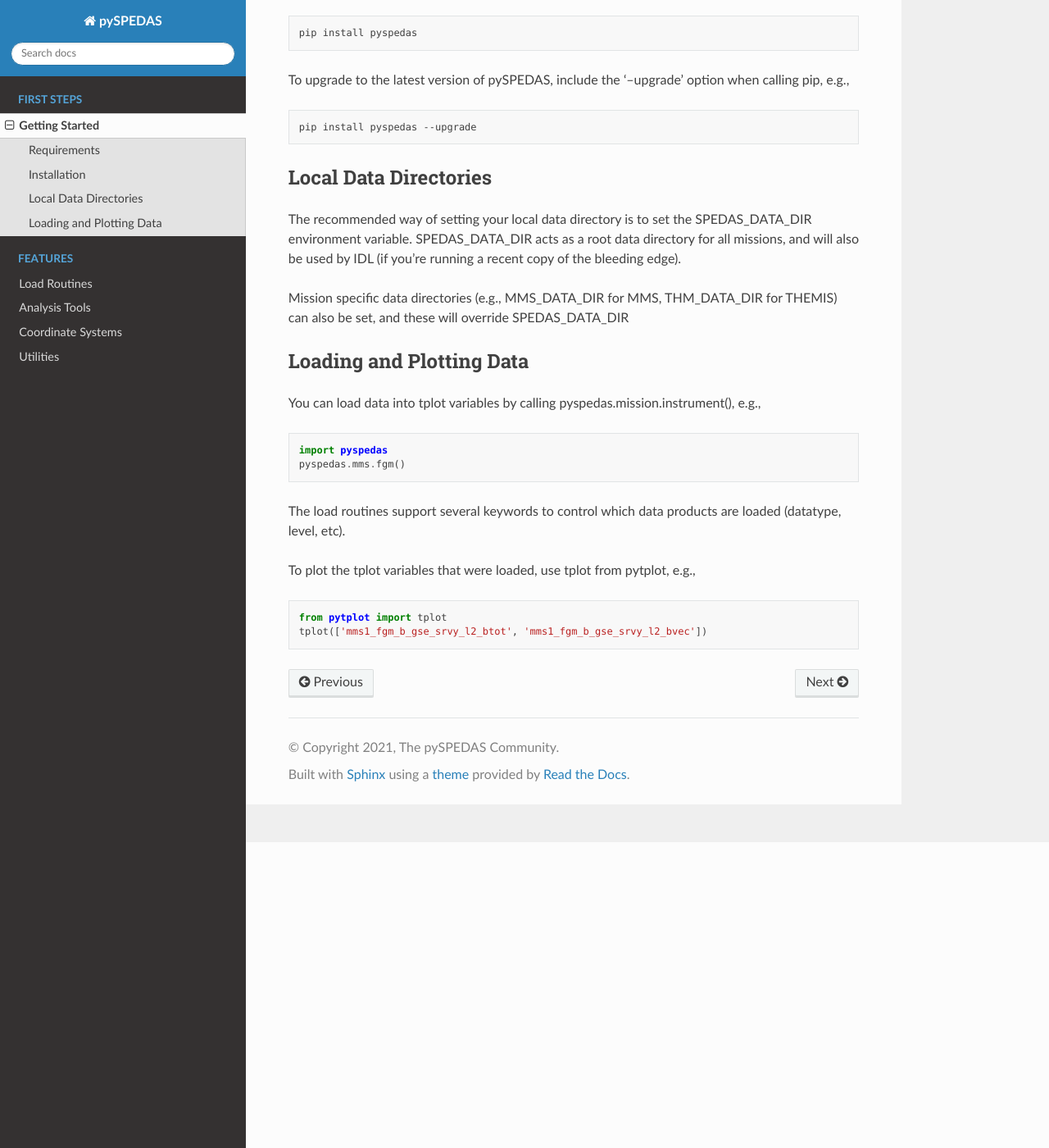
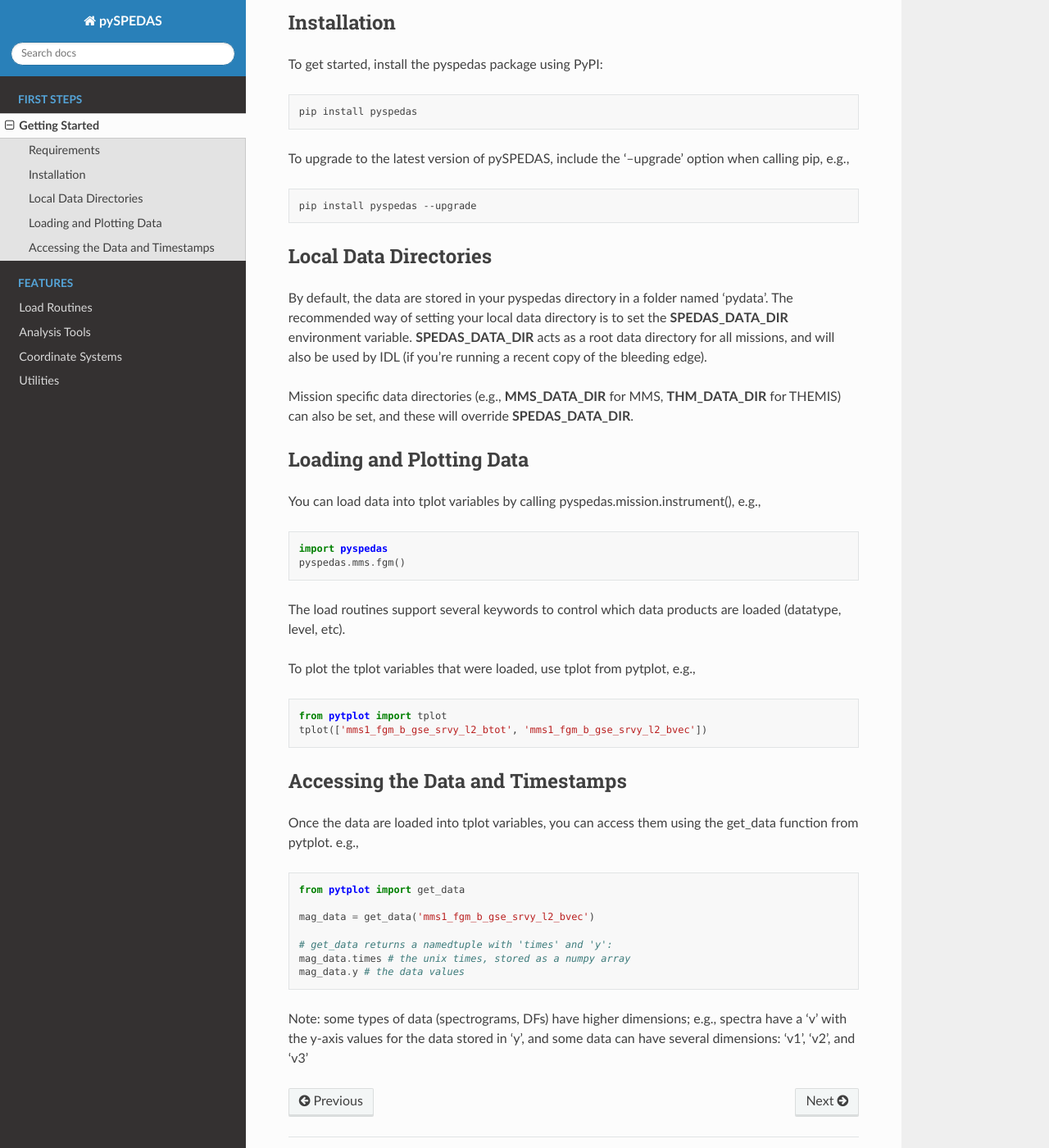
Before and after one commit to spedas/pyspedas, a Sphinx documentation site: the page built from docs/source/getting_started.rst, in a window 1280 px wide and 1400 px high, scrolled down 373 px. Shown: the whole window at 82% size. Built offline with Sphinx 7.4.7 and the Read the Docs theme 2.0.0, drawn with Linux system fonts in a browser that asks for light colours; some of the changed text lies outside the part shown.

Commit message:
More updates to the docs

```diff
--- a/docs/source/getting_started.rst
+++ b/docs/source/getting_started.rst
@@ -1,13 +1,17 @@
 Getting Started
 ====================================
+
+pySPEDAS supports Windows, macOS and Linux.
 
 Requirements
 --------------
 Python 3.7 or later is required.
 
+We recommend Anaconda, which comes with a suite of packages useful for scientific data analysis. Step-by-step instructions for installing Anaconda can be found at: `Windows <https://docs.anaconda.com/anaconda/install/windows/>`_, `macOS <https://docs.anaconda.com/anaconda/install/mac-os/>`_, `Linux <https://docs.anaconda.com/anaconda/install/linux/>`_
+
 Installation
 --------------
-pySPEDAS supports Windows, macOS and Linux. To get started, install the pyspedas package using PyPI:
+To get started, install the pyspedas package using PyPI:
 
 .. code-block:: bash
 
@@ -23,9 +27,9 @@
 
 Local Data Directories
 ------------------------
-The recommended way of setting your local data directory is to set the SPEDAS_DATA_DIR environment variable. SPEDAS_DATA_DIR acts as a root data directory for all missions, and will also be used by IDL (if you’re running a recent copy of the bleeding edge).
+By default, the data are stored in your pyspedas directory in a folder named 'pydata'. The recommended way of setting your local data directory is to set the **SPEDAS_DATA_DIR** environment variable. **SPEDAS_DATA_DIR** acts as a root data directory for all missions, and will also be used by IDL (if you’re running a recent copy of the bleeding edge).
 
-Mission specific data directories (e.g., MMS_DATA_DIR for MMS, THM_DATA_DIR for THEMIS) can also be set, and these will override SPEDAS_DATA_DIR
+Mission specific data directories (e.g., **MMS_DATA_DIR** for MMS, **THM_DATA_DIR** for THEMIS) can also be set, and these will override **SPEDAS_DATA_DIR**.
 
 Loading and Plotting Data
 ---------------------------
@@ -45,3 +49,20 @@
 
    from pytplot import tplot
    tplot(['mms1_fgm_b_gse_srvy_l2_btot', 'mms1_fgm_b_gse_srvy_l2_bvec'])
+
+
+Accessing the Data and Timestamps
+-----------------------------------
+Once the data are loaded into tplot variables, you can access them using the get_data function from pytplot. e.g.,
+
+.. code-block:: python
+
+   from pytplot import get_data
+
+   mag_data = get_data('mms1_fgm_b_gse_srvy_l2_bvec')
+
+   # get_data returns a namedtuple with 'times' and 'y':
+   mag_data.times # the unix times, stored as a numpy array
+   mag_data.y # the data values
+
+Note: some types of data (spectrograms, DFs) have higher dimensions; e.g., spectra have a 'v' with the y-axis values for the data stored in 'y', and some data can have several dimensions: 'v1', 'v2', and 'v3'
--- a/docs/source/index.rst
+++ b/docs/source/index.rst
@@ -8,11 +8,11 @@
 ====================================
 |build| |coverage| |version| |quality| |status| |license|
 
-pySPEDAS is an implementation of the SPEDAS framework for Python.
+pySPEDAS is an implementation of the Space Physics Environment Data Analysis Software (SPEDAS) framework in Python.
 
-The Space Physics Environment Data Analysis Software (SPEDAS) framework is written in IDL and contains data loading, data analysis and data plotting tools for various scientific missions (NASA, NOAA, etc.) and ground magnetometers.
+The SPEDAS framework is written in IDL and contains data loading, data analysis and data plotting tools for various scientific missions (NASA, NOAA, etc.) and ground magnetometers.
 
-pySPEDAS and pytplot make creating multi-mission, multi-instrument figures simple, e.g., to create a figure showing magnetometer data from Solar Orbiter, Parker Solar Probe, MMS, and THEMIS,
+pySPEDAS and `pyTplot <https://pytplot.readthedocs.io/>`_ make creating multi-mission, multi-instrument figures simple, e.g., to create a figure showing magnetometer data from `Solar Orbiter <https://pyspedas.readthedocs.io/en/latest/solo.html>`_, `Parker Solar Probe <https://pyspedas.readthedocs.io/en/latest/psp.html>`_, `MMS <https://pyspedas.readthedocs.io/en/latest/mms.html>`_, and `THEMIS <https://pyspedas.readthedocs.io/en/latest/themis.html>`_,
 
 .. code-block:: python
 
```
